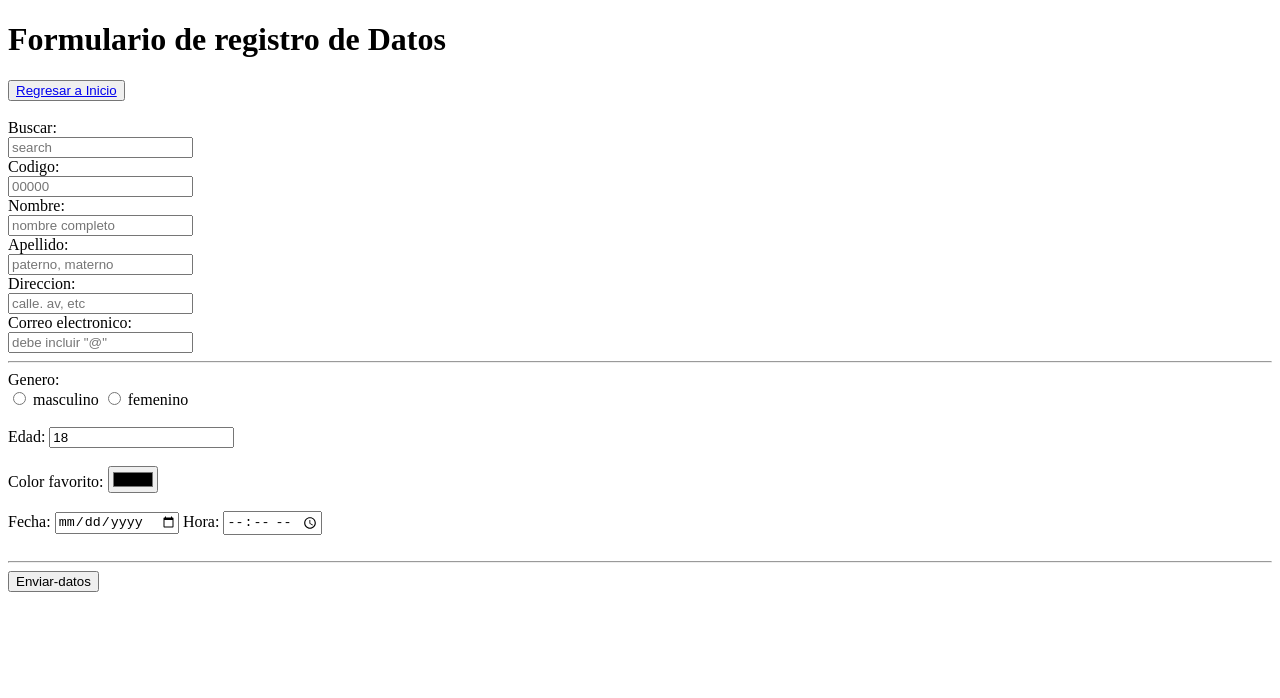
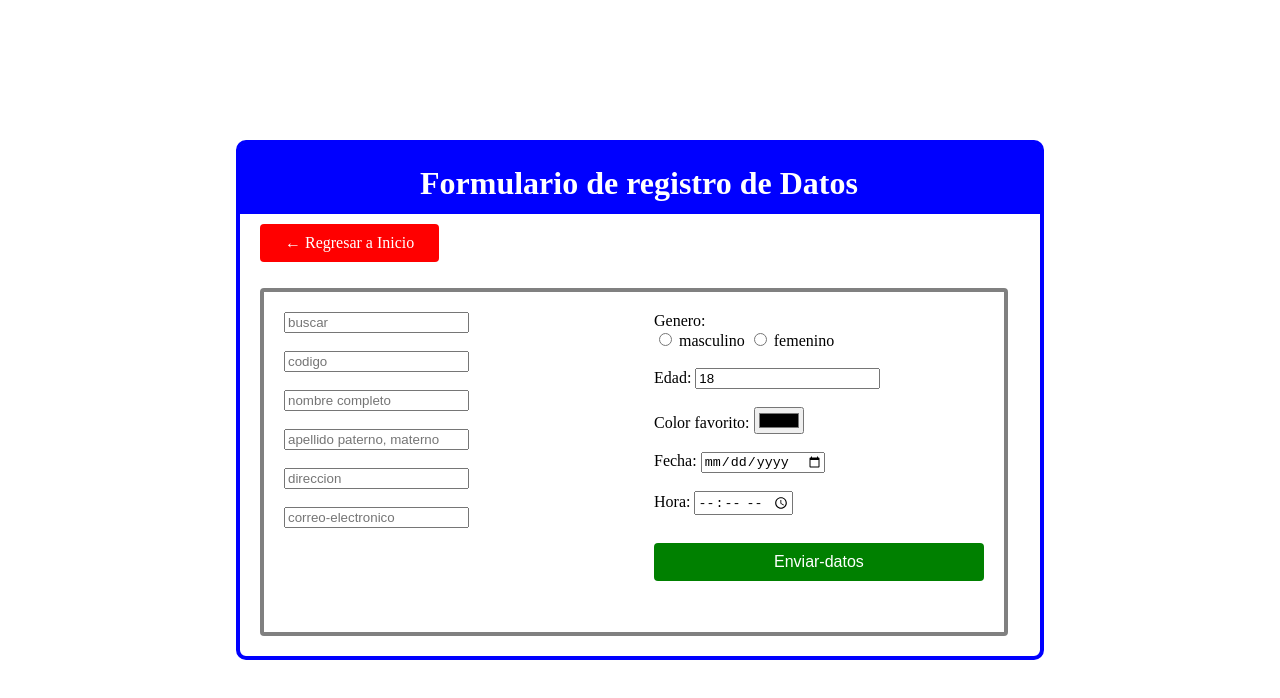
Before and after one commit to EdiquisD/CurriculumVitae-HTML, a plain HTML site: page formulario.html in a window 1280 px wide. Drawn offline with Linux system fonts and the light colour scheme.

Commit message:
Update formulario.html

```diff
--- a/formulario.html
+++ b/formulario.html
@@ -3,26 +3,31 @@
 <head>
 	<meta charset="UTF-8">
 	<meta name="viewport" content="width=device-width, initial-scale=1.0">
-	<title>Document</title>
+	<title>Formulario-Ediquis</title>
+	<link rel="stylesheet" href="css\cvestilo.css">
 </head>
 <body>
-	<div class="pricipal">
+	<div class="contenedor_principal">
+	  <div id="cabecera">
 
-	  <h1>Formulario de registro de Datos</h1>
-	  <button><a href="index.html">Regresar a Inicio</a></button><br><br>
+	  <h1 title="titulo">Formulario de registro de Datos</h1>
+	  </div>
+	  <a id="link" href="index.html">&larr; Regresar a Inicio</a><br><br><br>
+
+
+        <div id="formulario">
+
 		  <form action="mensaje.html" method="get">
-	  	<label for="">Buscar:</label><br>
-	  	<input type="search" name="buscar" id="buscar" value="" placeholder="search"><br>
-	  	<label for="">Codigo:</label><br>
-	  	<input type="text" name="codigo" id="codigo" value="" placeholder="00000"><br>
-        <label for="">Nombre:</label><br>
-	  	<input type="text" name="nombre" id="nombre" value="" placeholder="nombre completo"><br>
-	  	<label for="">Apellido:</label><br>
-	  	<input type="text" name="apellido" id="apellido" value="" placeholder="paterno, materno"><br>
-	  	<label for="">Direccion:</label><br>
-	  	<input type="text" name="direccion" id="direccion" value="" placeholder="calle. av, etc"><br>
-	  	<label for="">Correo electronico:</label><br>
-	  	<input type="email" name="correo" id="correo" value="" placeholder='debe incluir "@"'><br><hr>
+		  <div id="section">
+		  	<input type="search" name="buscar" id="buscar" value="" placeholder="buscar"><br><br>
+		  	<input type="text" name="codigo" id="codigo" value="" placeholder="codigo"><br><br>
+		  	<input type="text" name="nombre" id="nombre" value="" placeholder="nombre completo"><br><br>
+		  	<input type="text" name="apellido" id="apellido" value="" placeholder="apellido paterno, materno"><br><br>
+		  	<input type="text" name="direccion" id="direccion" value="" placeholder="direccion"><br><br>
+		  	<input type="email" name="correo" id="correo" value="" placeholder='correo-electronico'><br>
+	  	</div>
+	  	<div id="section">
+
 	  		<label for="">Genero:</label><br>
 	 		<input type="radio" name="genero" value="M"> masculino
 	 		<input type="radio" name="genero" value="F"> femenino
@@ -32,14 +37,15 @@
 	        <label for="">Color favorito:</label>
 	        <input type="color" name="color"><br><br>
 	        <label for="">Fecha:</label>
-        <input type="date" name="fecha" value="">
+	        <input type="date" name="fecha" value=""><br><br>
 	        <label for=""> Hora:</label>
 	        <input type="time" name="hora" value=""><br><br>
-        <hr>
 
-	  	<input type="submit" value="Enviar-datos">
+	        <input type="submit" value="Enviar-datos" >
+
+	  	</div>
 	  	</form>
-
+        </div>
 	</div>
 
 </body>
```
Lines whose indentation alone changed are shown as unchanged.
